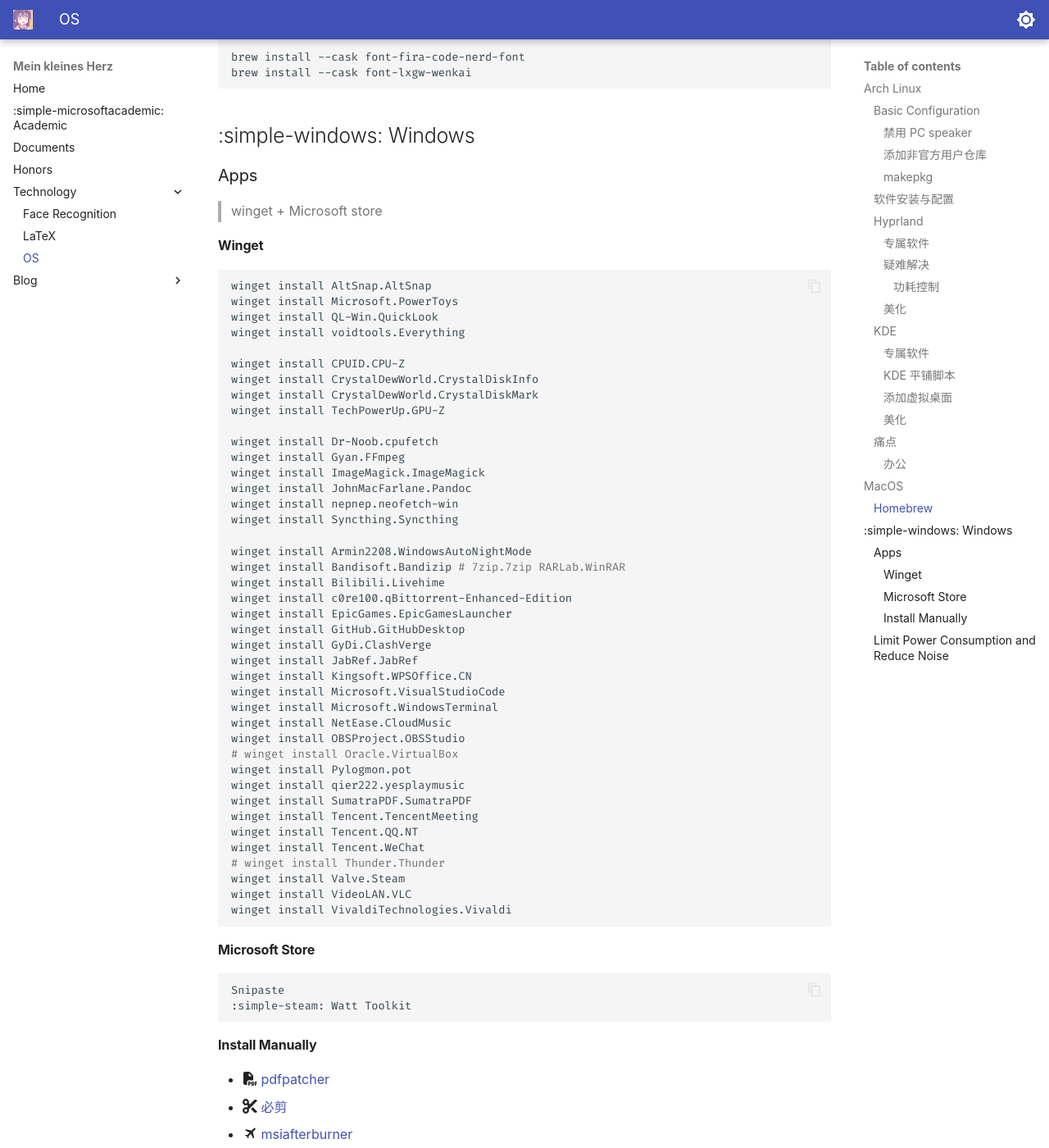
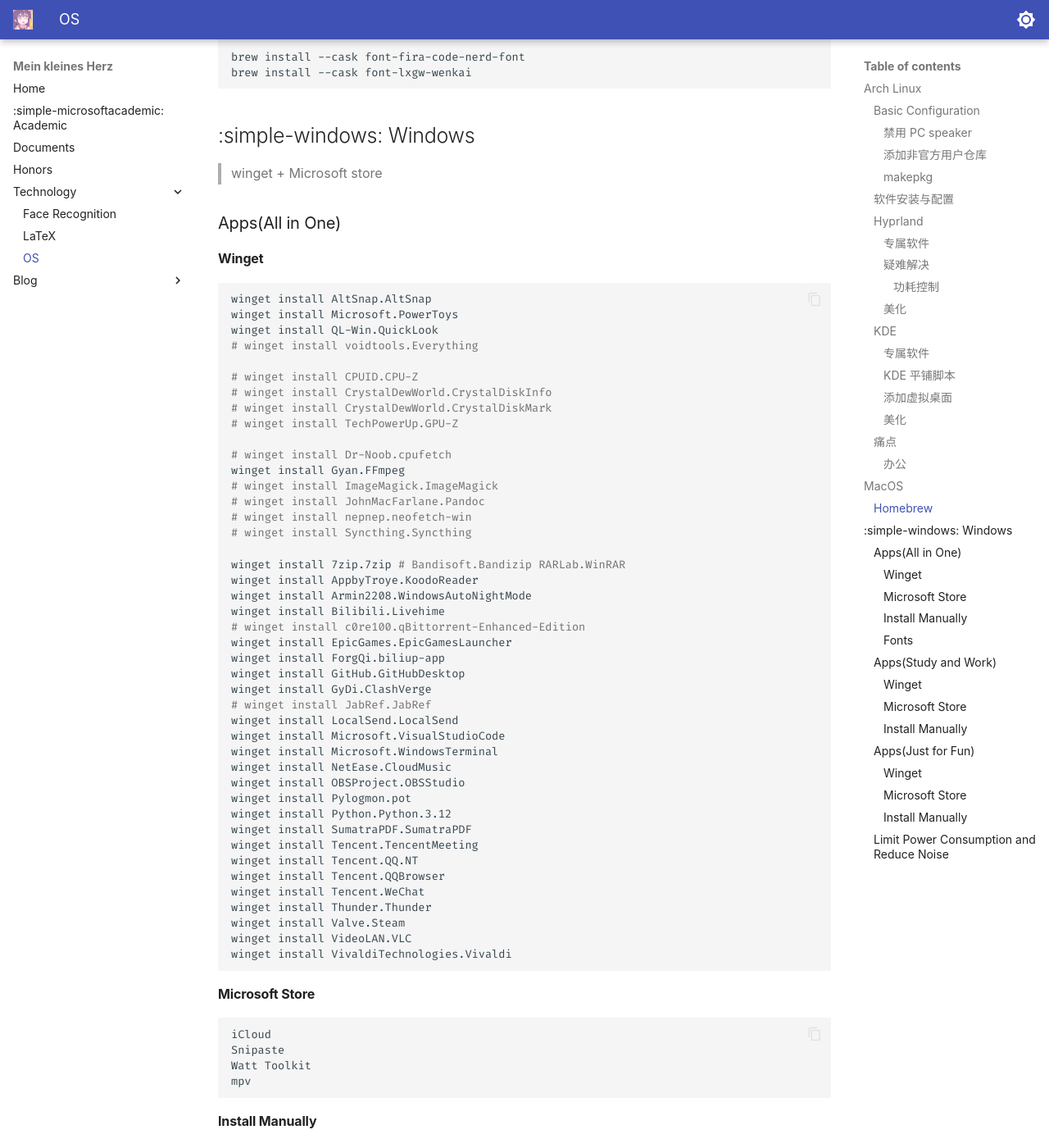
Before and after one commit to ph3n92h3/ph3n92h3.github.io, an MkDocs documentation site: the page built from docs/Technology/OS.md, in a window 1280 px wide and 1400 px high, scrolled down 5744 px. Shown: the whole window at 82% size. Built offline with MkDocs 1.6.1 and Material for MkDocs 9.7.7, drawn with Linux system fonts in a browser that asks for light colours; some of the changed text lies outside the part shown.

Commit message:
完善 Windows 上的软件列表

````diff
--- a/docs/Technology/OS.md
+++ b/docs/Technology/OS.md
@@ -283,9 +283,9 @@
 
 ## :simple-windows: Windows
 
-### Apps
+> winget + Microsoft store
 
-> winget + Microsoft store
+### Apps(All in One)
 
 #### Winget
 
@@ -293,41 +293,43 @@
 winget install AltSnap.AltSnap
 winget install Microsoft.PowerToys
 winget install QL-Win.QuickLook
-winget install voidtools.Everything
+# winget install voidtools.Everything
 
-winget install CPUID.CPU-Z
-winget install CrystalDewWorld.CrystalDiskInfo
-winget install CrystalDewWorld.CrystalDiskMark
-winget install TechPowerUp.GPU-Z
+# winget install CPUID.CPU-Z
+# winget install CrystalDewWorld.CrystalDiskInfo
+# winget install CrystalDewWorld.CrystalDiskMark
+# winget install TechPowerUp.GPU-Z
 
-winget install Dr-Noob.cpufetch
+# winget install Dr-Noob.cpufetch
 winget install Gyan.FFmpeg
-winget install ImageMagick.ImageMagick
-winget install JohnMacFarlane.Pandoc
-winget install nepnep.neofetch-win
-winget install Syncthing.Syncthing
+# winget install ImageMagick.ImageMagick
+# winget install JohnMacFarlane.Pandoc
+# winget install nepnep.neofetch-win
+# winget install Syncthing.Syncthing
 
+winget install 7zip.7zip # Bandisoft.Bandizip RARLab.WinRAR
+winget install AppbyTroye.KoodoReader
 winget install Armin2208.WindowsAutoNightMode
-winget install Bandisoft.Bandizip # 7zip.7zip RARLab.WinRAR
 winget install Bilibili.Livehime
-winget install c0re100.qBittorrent-Enhanced-Edition
+# winget install c0re100.qBittorrent-Enhanced-Edition
 winget install EpicGames.EpicGamesLauncher
+winget install ForgQi.biliup-app
 winget install GitHub.GitHubDesktop
 winget install GyDi.ClashVerge
-winget install JabRef.JabRef
-winget install Kingsoft.WPSOffice.CN
+# winget install JabRef.JabRef
+winget install LocalSend.LocalSend
 winget install Microsoft.VisualStudioCode
 winget install Microsoft.WindowsTerminal
 winget install NetEase.CloudMusic
 winget install OBSProject.OBSStudio
-# winget install Oracle.VirtualBox
 winget install Pylogmon.pot
-winget install qier222.yesplaymusic
+winget install Python.Python.3.12
 winget install SumatraPDF.SumatraPDF
 winget install Tencent.TencentMeeting
 winget install Tencent.QQ.NT
+winget install Tencent.QQBrowser
 winget install Tencent.WeChat
-# winget install Thunder.Thunder
+winget install Thunder.Thunder
 winget install Valve.Steam
 winget install VideoLAN.VLC
 winget install VivaldiTechnologies.Vivaldi
@@ -336,20 +338,117 @@
 #### Microsoft Store
 
 ```sh
+iCloud
 Snipaste
-:simple-steam: Watt Toolkit
+Watt Toolkit
+mpv
 ```
 
 #### Install Manually
 
-- :fontawesome-solid-file-pdf: [pdfpatcher](https://www.cnblogs.com/pdfpatcher/)
-- :fontawesome-solid-scissors: [必剪](https://bcut.bilibili.cn)
-- :material-airplane: [msiafterburner](https://www.msi.com/Landing/afterburner/graphics-cards)
-- :material-factory: [格式工厂](http://formatfactory.org/CN/index.html)
-- :material-note: [EndNote X9](https://endnote.com/)
-- :material-sheep: [小白羊云盘](https://github.com/gaozhangmin/aliyunpan)
-- :material-usb-flash-drive: [ventoy](https://www.ventoy.net/en/index.html)
-- :simple-wolframmathematica: [Wolfram Mathematica](https://www.wolfram.com/mathematica/)
+<!-- - [EndNote X9](https://endnote.com/) -->
+- [msiafterburner](https://www.msi.com/Landing/afterburner/graphics-cards)
+- [Office Tool Plus](https://otp.landian.vip/zh-cn/)
+- [pdfpatcher](https://www.cnblogs.com/pdfpatcher/)
+- [TeX Live](https://ctan.org/pkg/install-latex-guide-zh-cn)
+- [ventoy](https://www.ventoy.net/en/index.html)
+- [Wolfram Mathematica](https://www.wolfram.com/mathematica/)
+- [WPS 365 教育版](https://365.wps.cn/edu/home)
+<!-- - [必剪](https://bcut.bilibili.cn) -->
+- [格式工厂](http://formatfactory.org/CN/index.html)
+- [小白羊云盘](https://github.com/gaozhangmin/aliyunpan)
+
+```sh
+pip install bilili
+```
+
+#### Fonts
+
+- [Fira Code](https://github.com/tonsky/FiraCode)
+- [LXGW Neo XiHei](https://github.com/lxgw/LxgwNeoXiHei)
+- [LXGW WenKai](https://github.com/lxgw/LxgwWenKai)
+- [Sarasa Gothic](https://github.com/be5invis/Sarasa-Gothic)
+- [Smiley Sans](https://github.com/atelier-anchor/smiley-sans)
+
+### Apps(Study and Work)
+
+#### Winget
+
+```sh
+winget install AltSnap.AltSnap
+winget install Microsoft.PowerToys
+winget install QL-Win.QuickLook
+
+winget install 7zip.7zip # Bandisoft.Bandizip RARLab.WinRAR
+winget install AppbyTroye.KoodoReader
+winget install Armin2208.WindowsAutoNightMode
+winget install GitHub.GitHubDesktop
+winget install GyDi.ClashVerge
+# winget install JabRef.JabRef
+winget install LocalSend.LocalSend
+winget install Microsoft.VisualStudioCode
+winget install NetEase.CloudMusic
+winget install Pylogmon.pot
+winget install SumatraPDF.SumatraPDF
+winget install Tencent.TencentMeeting
+winget install Tencent.QQ.NT
+winget install Tencent.WeChat
+winget install VivaldiTechnologies.Vivaldi
+```
+
+#### Microsoft Store
+
+```sh
+iCloud
+Snipaste
+```
+
+#### Install Manually
+
+- [Office Tool Plus](https://otp.landian.vip/zh-cn/)
+- [pdfpatcher](https://www.cnblogs.com/pdfpatcher/)
+- [TeX Live](https://ctan.org/pkg/install-latex-guide-zh-cn)
+- [Wolfram Mathematica](https://www.wolfram.com/mathematica/)
+- [WPS 365 教育版](https://365.wps.cn/edu/home)
+
+### Apps(Just for Fun)
+
+#### Winget
+
+```sh
+winget install Gyan.FFmpeg
+
+winget install 7zip.7zip # Bandisoft.Bandizip RARLab.WinRAR
+winget install AppbyTroye.KoodoReader
+winget install Armin2208.WindowsAutoNightMode
+winget install Bilibili.Livehime
+winget install ForgQi.biliup-app
+winget install GyDi.ClashVerge
+winget install LocalSend.LocalSend
+winget install NetEase.CloudMusic
+winget install OBSProject.OBSStudio
+winget install Tencent.QQ.NT
+winget install Tencent.QQBrowser
+winget install Tencent.WeChat
+winget install Thunder.Thunder
+winget install Valve.Steam
+winget install VideoLAN.VLC
+winget install VivaldiTechnologies.Vivaldi
+```
+
+#### Microsoft Store
+
+```sh
+Watt Toolkit
+mpv
+```
+
+#### Install Manually
+
+- [msiafterburner](https://www.msi.com/Landing/afterburner/graphics-cards)
+<!-- - [必剪](https://bcut.bilibili.cn) -->
+- [格式工厂](http://formatfactory.org/CN/index.html)
+- [小白羊云盘](https://github.com/gaozhangmin/aliyunpan)
 
 ### Limit Power Consumption and Reduce Noise
 
````
